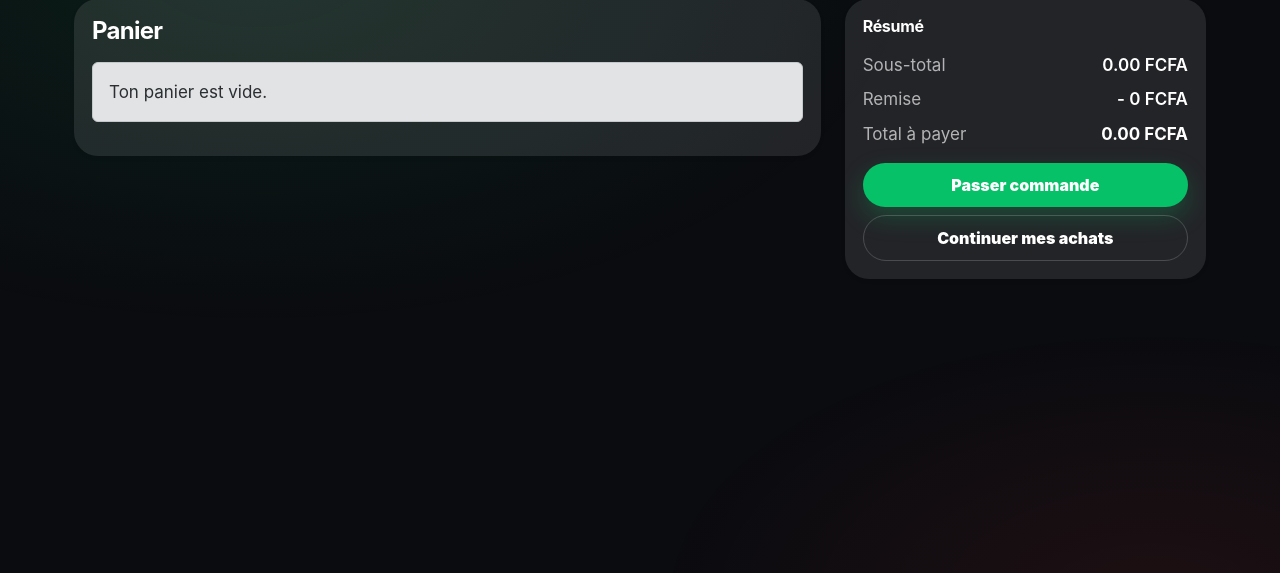
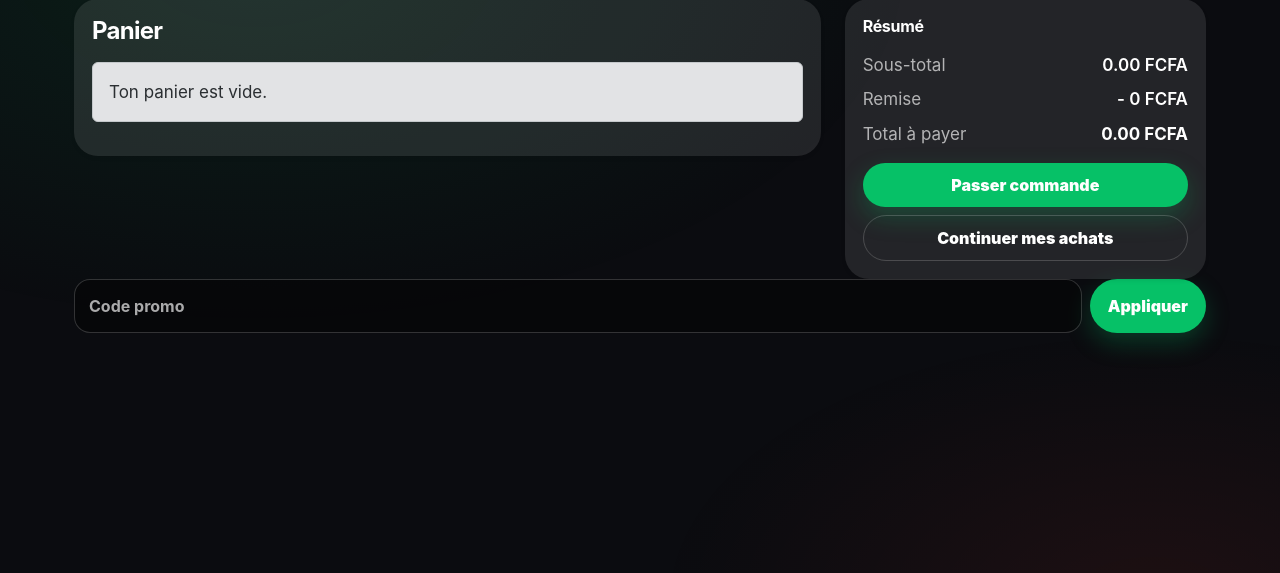
Before and after one commit to romeosyl08-png/resto, a Django app: page /orders/cart/ in a window 1280 px wide. Shown: the part 115-688 px from the top of the page. Run offline with Django 5.2, Linux system fonts and the light colour scheme; some libraries are stand-ins or nearby versions.

Commit message:
Update cart_detail.html

```diff
--- a/resto/orders/templates/orders/cart_detail.html
+++ b/resto/orders/templates/orders/cart_detail.html
@@ -130,5 +130,24 @@
     </div>
 
   </div>
+<form method="post" action="{% url 'orders:cart_apply_promo' %}" class="d-flex gap-2">
+  {% csrf_token %}
+  <input type="text" name="promo_code" class="form-control" placeholder="Code promo"
+         value="{{ cart.promo_code|default_if_none:'' }}">
+  <button class="btn btn-dark">Appliquer</button>
+</form>
+
+{% if promo_msg %}
+  <div class="alert {% if promo_ok %}alert-success{% else %}alert-danger{% endif %} mt-2">
+    {{ promo_msg }}
+  </div>
+{% endif %}
+
+{% if cart.promo_code %}
+  <form method="post" action="{% url 'orders:cart_remove_promo' %}" class="mt-2">
+    {% csrf_token %}
+    <button class="btn btn-outline-secondary btn-sm">Retirer le code</button>
+  </form>
+{% endif %}
 </div>
 {% endblock %}
```
